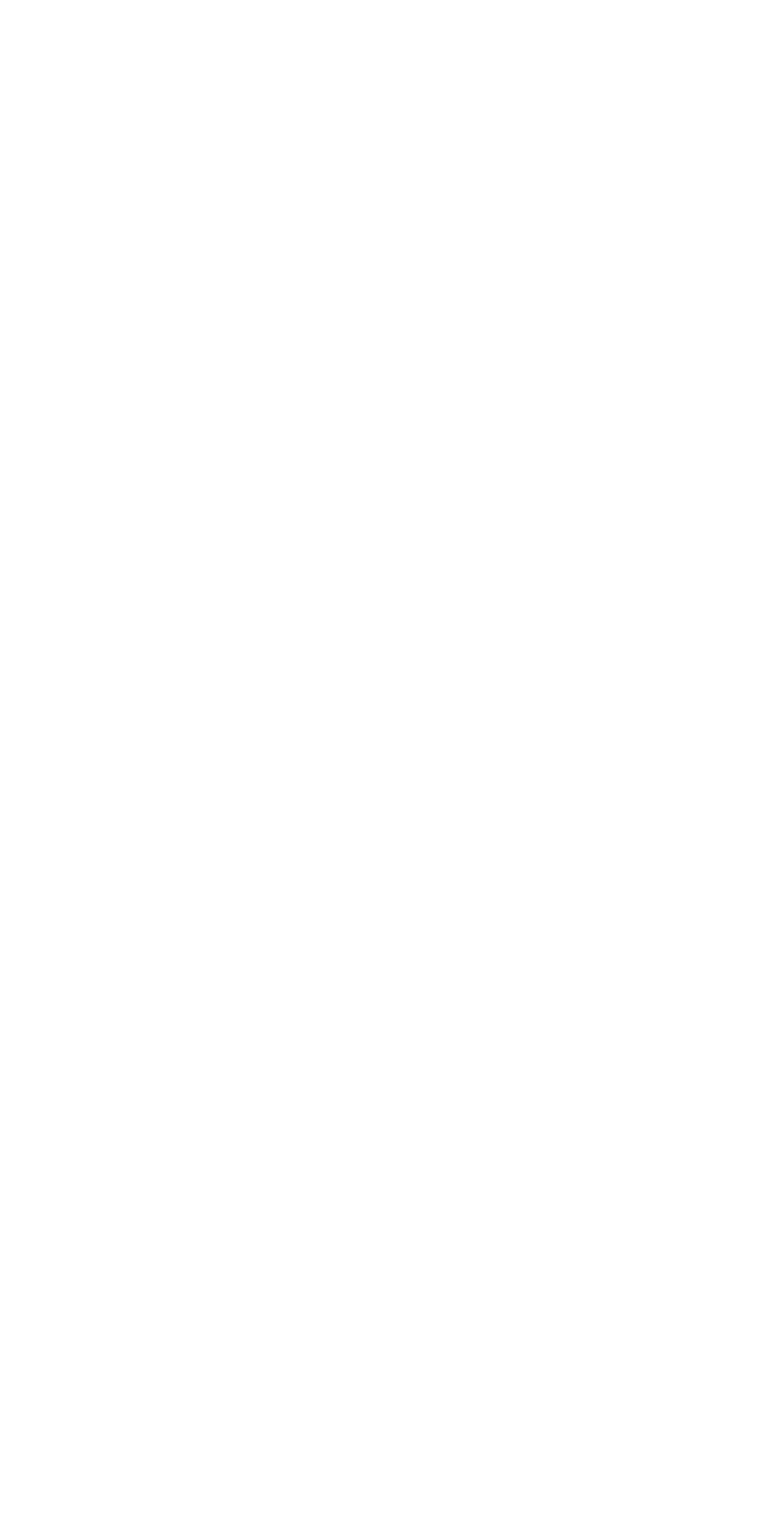
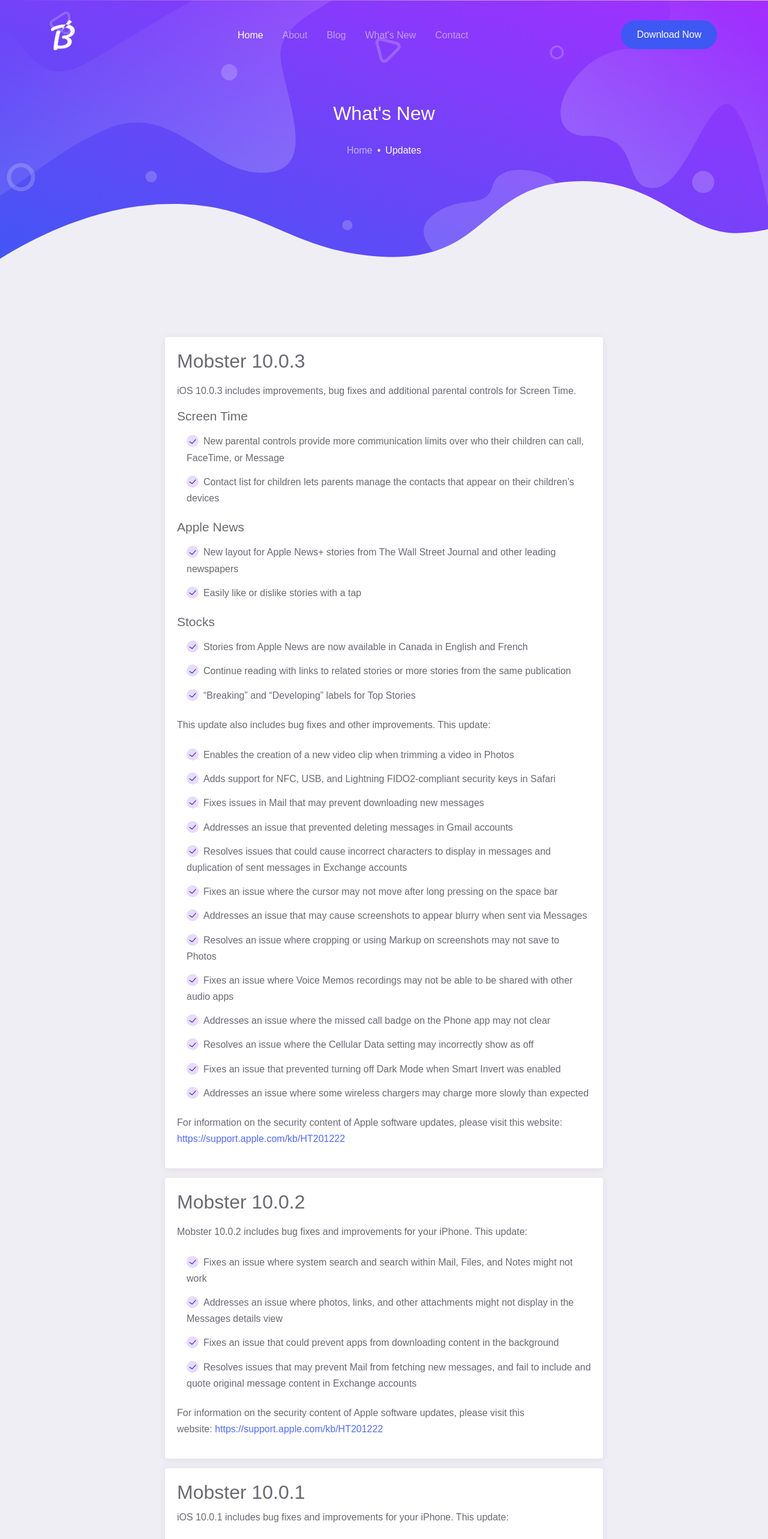
Before and after one commit to iftyjs/front-end-to-react-one, a React (Create React App) app: page /updates in a window 1280 px wide. Shown: the top 2566 px of the page at 60% size. Before the commit the page ends 800 px from the top, so only its background shows below. Built offline with nearby package versions, Linux system fonts and the light colour scheme.

Commit message:
new html added

```diff
--- a/src/App/router.jsx
+++ b/src/App/router.jsx
@@ -2,6 +2,7 @@
 import About from './../Pages/About';
 import Contact from './../Pages/Contact';
 import Home from './../Pages/Home';
+import Update from './../Pages/Updates';
 
 function AppRouter(){
   return(
@@ -9,6 +10,7 @@
       <Home path="/" />
       <About  path="/about" />
       <Contact  path="/contact" />
+      <Update  path="/updates" />
     </Router>
   );
 }
--- a/src/Pages/Updates/index.jsx
+++ b/src/Pages/Updates/index.jsx
@@ -0,0 +1,114 @@
+import HeroMini from './../../assets/img/hero_mini.svg';
+// Components
+import Footer from './../../components/Footer';
+import Nav from './../../components/Nav';
+function Update() {
+  return (
+    <>
+    <Nav />
+    <div className="bg-light">
+
+      <div className="page-hero-section bg-image hero-mini" style={{backgroundImage: `url(${HeroMini})`}}>
+        <div className="hero-caption">
+          <div className="container fg-white h-100">
+            <div className="row justify-content-center align-items-center text-center h-100">
+              <div className="col-lg-6">
+                <h3 className="mb-3 fw-medium">What's New</h3>
+                <nav aria-label="breadcrumb">
+                  <ol className="breadcrumb breadcrumb-dark justify-content-center bg-transparent">
+                    <li className="breadcrumb-item"><a href="index.html">Home</a></li>
+                    <li className="breadcrumb-item active" aria-current="page">Updates</li>
+                  </ol>
+                </nav>
+              </div>
+            </div>
+          </div>
+        </div>
+      </div>
+
+      <div className="page-section">
+        <div className="container">
+          <div className="row justify-content-center">
+            <div className="col-lg-8">
+              <div className="card-page">
+                <h3 className="mb-3">Mobster 10.0.3</h3>
+
+                <p>iOS 10.0.3 includes improvements, bug fixes and additional parental controls for Screen Time.</p>
+
+                <h5>Screen Time</h5>
+                <ul className="theme-list">
+                  <li className="list-item">New parental controls provide more communication limits over who their children can call, FaceTime, or Message</li>
+                  <li className="list-item">Contact list for children lets parents manage the contacts that appear on their children’s devices</li>
+                </ul>
+
+                <h5>Apple News</h5>
+                <ul className="theme-list">
+                  <li className="list-item">New layout for Apple News+ stories from The Wall Street Journal and other leading newspapers</li>
+                  <li className="list-item">Easily like or dislike stories with a tap</li>
+                </ul>
+
+                <h5>Stocks</h5>
+                <ul className="theme-list">
+                  <li className="list-item">Stories from Apple News are now available in Canada in English and French</li>
+                  <li className="list-item">Continue reading with links to related stories or more stories from the same publication</li>
+                  <li className="list-item">“Breaking” and “Developing” labels for Top Stories</li>
+                </ul>
+
+                <p>This update also includes bug fixes and other improvements. This update:</p>
+                <ul className="theme-list">
+                  <li className="list-item">Enables the creation of a new video clip when trimming a video in Photos</li>
+                  <li className="list-item">Adds support for NFC, USB, and Lightning FIDO2-compliant security keys in Safari</li>
+                  <li className="list-item">Fixes issues in Mail that may prevent downloading new messages</li>
+                  <li className="list-item">Addresses an issue that prevented deleting messages in Gmail accounts</li>
+                  <li className="list-item">Resolves issues that could cause incorrect characters to display in messages and duplication of sent messages in Exchange accounts</li>
+                  <li className="list-item">Fixes an issue where the cursor may not move after long pressing on the space bar</li>
+                  <li className="list-item">Addresses an issue that may cause screenshots to appear blurry when sent via Messages</li>
+                  <li className="list-item">Resolves an issue where cropping or using Markup on screenshots may not save to Photos</li>
+                  <li className="list-item">Fixes an issue where Voice Memos recordings may not be able to be shared with other audio apps</li>
+                  <li className="list-item">Addresses an issue where the missed call badge on the Phone app may not clear</li>
+                  <li className="list-item">Resolves an issue where the Cellular Data setting may incorrectly show as off</li>
+                  <li className="list-item">Fixes an issue that prevented turning off Dark Mode when Smart Invert was enabled</li>
+                  <li className="list-item">Addresses an issue where some wireless chargers may charge more slowly than expected</li>
+                </ul>
+
+                <p>For information on the security content of Apple software updates, please visit this website: <a href="https://support.apple.com/kb/HT201222 ">https://support.apple.com/kb/HT201222</a></p>
+              </div>
+
+              <div className="card-page mt-3">
+                <h3 className="mb-3">Mobster 10.0.2</h3>
+                <p>Mobster 10.0.2 includes bug fixes and improvements for your iPhone. This update:</p>
+                <ul className="theme-list">
+                  <li className="list-item">Fixes an issue where system search and search within Mail, Files, and Notes might not work</li>
+                  <li className="list-item">Addresses an issue where photos, links, and other attachments might not display in the Messages details view</li>
+                  <li className="list-item">Fixes an issue that could prevent apps from downloading content in the background</li>
+                  <li className="list-item">Resolves issues that may prevent Mail from fetching new messages, and fail to include and quote original message content in Exchange accounts</li>
+                </ul>
+                <p>For information on the security content of Apple software updates, please visit this website:&nbsp;<a href="https://support.apple.com/kb/HT201222">https://support.apple.com/kb/HT201222</a>&nbsp;</p>
+              </div>
+
+              <div className="card-page mt-3">
+                <h3>Mobster 10.0.1</h3>
+                <p>iOS 10.0.1 includes bug fixes and improvements for your iPhone. This update:</p>
+                <ul className="theme-list">
+                  <li className="list-item">Fixes an issue that could cause apps to quit unexpectedly when running in the background</li>
+                  <li className="list-item">Resolves an issue where iPhone may temporarily lose cellular service after a call</li>
+                  <li className="list-item">Addresses an issue where cellular data may temporarily not be available</li>
+                  <li className="list-item">Fixes an issue that caused replies to S/MIME encrypted email messages between Exchange accounts to be unreadable</li>
+                  <li className="list-item">Addresses an issue where using Kerberos single sign-on service in Safari may present an authentication prompt</li>
+                  <li className="list-item">Resolves an issue where charging may be interrupted on Yubikey Lightning-powered accessories</li>
+                </ul>
+                <p>For information on the security content of Apple software updates, please visit this website:&nbsp;<a href="https://support.apple.com/kb/HT201222">https://support.apple.com/kb/HT201222</a>&nbsp;</p>
+              </div>
+            </div>
+          </div>
+        </div>
+      </div>
+
+    </div>
+
+    <Footer />
+    </>
+  )
+}
+
+export default Update;
```
Also changed, not shown: 1 other file (tests, documents, lock files or other folders).
